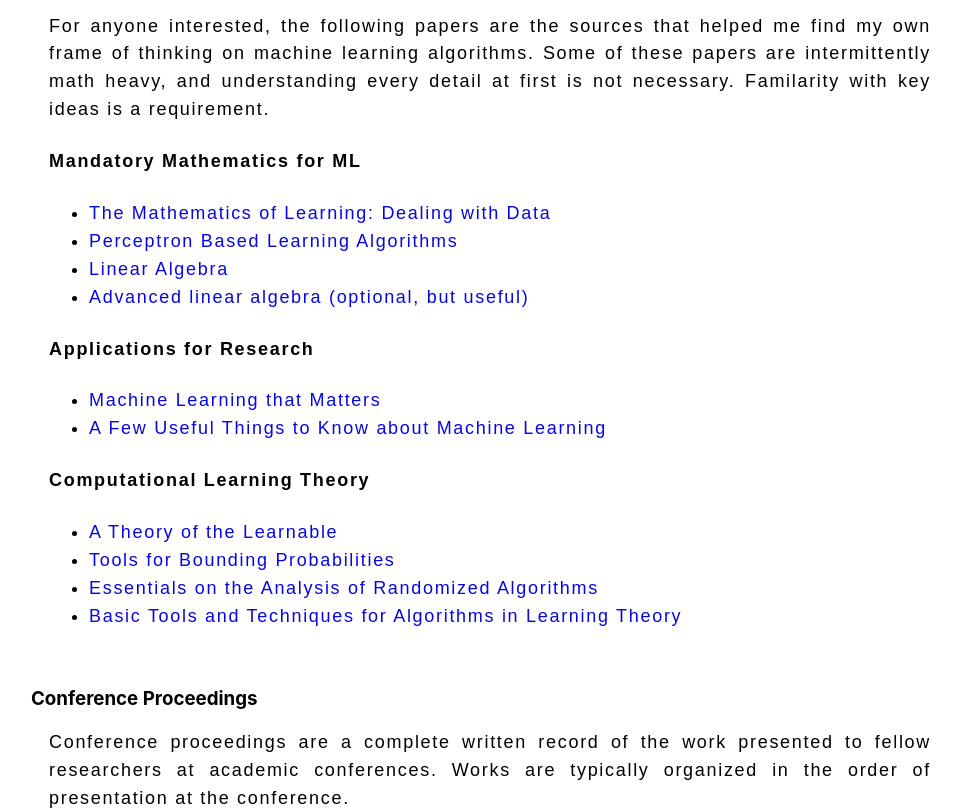
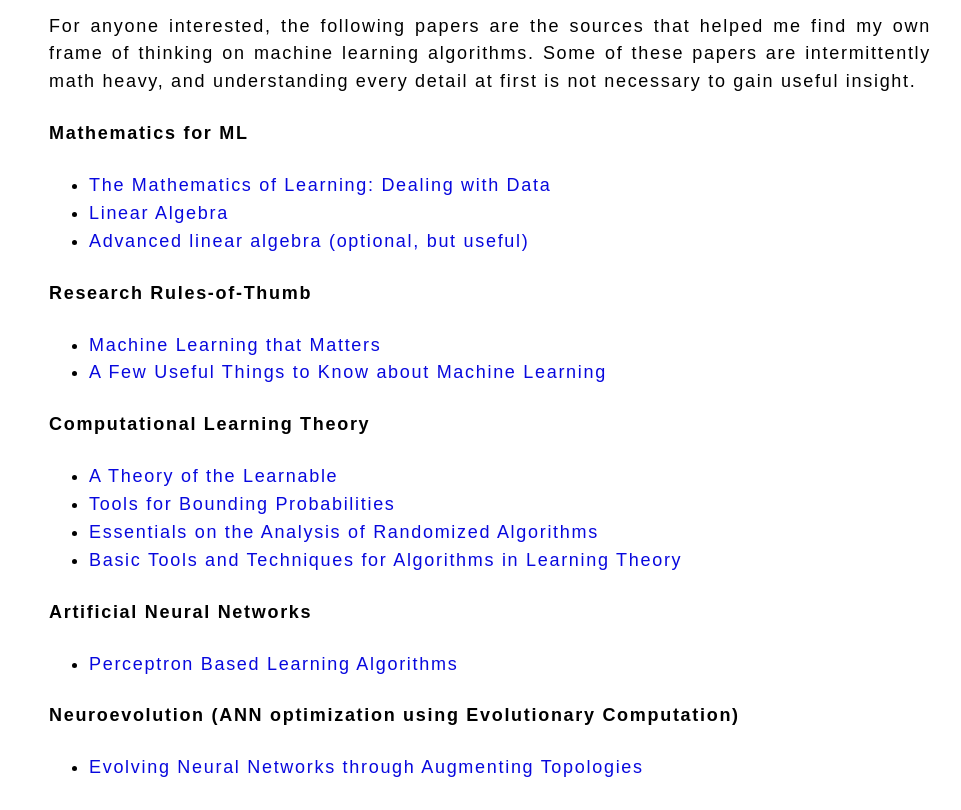
Before and after one commit to clay-curry/Website, a React (Create React App) app: page / in a window 1280 px wide. Shown: the part 1380-2190 px from the top of the page, without its empty margins (159-1120 px from the left). Built offline with nearby package versions, Linux system fonts and the light colour scheme.

Commit message:
styling fix for iphone browsers

```diff
--- a/src/pages/Home.tsx
+++ b/src/pages/Home.tsx
@@ -37,15 +37,15 @@ function AboutMe() {
 
     <h2>Research</h2>
       <div>
-        <p>Together with sofware engineers at the OKC Air Logistics Complex, my research focuses on modernizing <a href="https://www.faa.gov/air_traffic/technology/tbo/">Trajectory Based Operations</a> by leveraging recent advancements in big data processing.
-        Currently, we are attacking the problem of <a href="https://en.wikipedia.org/wiki/Data_fusion">data fusion</a>&#8212;combining multiple signals into one coherent picture&#8212;for <a href="https://en.wikipedia.org/wiki/Radiodetermination">distributed radiodetermination systems</a> using cutting-edge <a href="https://storage.googleapis.com/clayc-storage/ml.pdf">Machine Learning algorithms</a>.
+        <p>Together with sofware engineers at the OKC Air Logistics Complex, my research focuses on modernizing <a href="https://www.faa.gov/air_traffic/technology/tbo/">trajectory based operations</a> by leveraging recent advancements in big data processing.
+        Currently, we are attacking the problem of <a href="https://en.wikipedia.org/wiki/Data_fusion">data fusion</a>&#8212;combining multiple sources of information into one coherent picture&#8212;for <a href="https://en.wikipedia.org/wiki/Radiodetermination">distributed radiodetermination systems</a> using cutting-edge <a href="https://storage.googleapis.com/clayc-storage/ml.pdf">Machine Learning algorithms</a>.
         Such algorithms are favored for their ability continuously improve from examples by effectively self-learning patterns in data.
         For producing this data, we developed our own physics simulator and web scraping tools for aggregating histoical position data in the form of millions of <a href="https://www.faa.gov/nextgen/programs/adsb/">ADS-B messages</a>, equipped in every aircraft.
         Some open theoretical problems most important to our work are interpretability for sequential data, robustness, and learning under noise and class imbalance.
         </p>
 
         <p>Aside from my current research, I am deeply interested in all open problems in the mathematical foundations of self-learning algorithms.
-        Two areas that ignite me are methods for adversarially robust learning and methods for learning tasks charactarized by maps that are <a href='https://arxiv.org/abs/2203.06153'>equivariance with respect to symmetry groups</a> of identity-preserving transformations acting on the instance space.
+        Two areas that ignite me are methods for robust learning and methods for learning tasks charactarized by maps that are <a href='https://arxiv.org/abs/2203.06153'>equivariance with respect to symmetry groups</a> of identity-preserving transformations acting on the instance space.
         </p>
       </div>
   </Fragment>);
@@ -62,14 +62,13 @@ function References() {
     </h3>
     <p>
       For anyone interested, the following papers are the sources that helped me find my own frame of thinking on machine learning algorithms.
-      Some of these papers are intermittently math heavy, and understanding every detail at first is not necessary. Familarity with key ideas is a requirement.
-      <h4>Mandatory Mathematics for ML</h4>
+      Some of these papers are intermittently math heavy, and understanding every detail at first is not necessary to gain useful insight.
+      <h4>Mathematics for ML</h4>
       <ul>
         <li><a href="https://www.ams.org/notices/200305/fea-smale.pdf" rel={'noreferrer'} target="_blank">The Mathematics of Learning: Dealing with Data</a></li>
-        <li><a href="https://ieeexplore.ieee.org/document/80230" rel={'noreferrer'} target="_blank">Perceptron Based Learning Algorithms</a></li>
         <li><a href="https://storage.googleapis.com/clayc-storage/Linear%20Algebra%20Review%20and%20Reference.pdf">Linear Algebra</a></li>
         <li><a href="https://storage.googleapis.com/clayc-storage/multilinear.pdf">Advanced linear algebra (optional, but useful)</a></li>      </ul>
-      <h4>Applications for Research</h4>
+      <h4>Research Rules-of-Thumb</h4>
       <ul>
         <li><a href="http://www.diochnos.com/teaching/CS4033/2022S/ML_that_Matters.pdf" rel={'noreferrer'} target="_blank">Machine Learning that Matters</a></li>
         <li><a href="https://storage.googleapis.com/clayc-storage/ml.pdf" rel={'noreferrer'} target="_blank">A Few Useful Things to Know about Machine Learning</a></li>
@@ -80,6 +79,14 @@ function References() {
         <li><a href="http://www.diochnos.com/teaching/CS5970/2021F/Tools.pdf" rel={'noreferrer'} target="_blank">Tools for Bounding Probabilities</a></li>
         <li><a href="http://www.diochnos.com/teaching/CS5970/2021F/essentials.pdf">Essentials on the Analysis of Randomized Algorithms</a></li>
         <li><a href="http://www.diochnos.com/teaching/CS4033/2022S/IntroLearning.pdf">Basic Tools and Techniques for Algorithms in Learning Theory</a></li>
+      </ul>
+      <h4>Artificial Neural Networks</h4>
+      <ul>
+        <li><a href="https://ieeexplore.ieee.org/document/80230" rel={'noreferrer'} target="_blank">Perceptron Based Learning Algorithms</a></li>
+      </ul>
+      <h4>Neuroevolution (ANN optimization using Evolutionary Computation)</h4>
+      <ul>
+        <li><a href="http://nn.cs.utexas.edu/downloads/papers/stanley.ec02.pdf">Evolving Neural Networks through Augmenting Topologies</a></li>
       </ul>
     </p>
     <br />
--- a/src/styles/navbar.css
+++ b/src/styles/navbar.css
@@ -65,3 +65,24 @@
 .buttons-container a:focus {
   text-decoration: underline;
 }
+
+
+
+/*IPhone x adapter*/
+@media only screen and (device-width: 375px) and (device-height: 812px) and (-webkit-device-pixel-ratio: 3) {
+  .fixed-bottom{
+  bottom: 37px;
+  }
+ }
+ /*IPhone XS Max adapter*/
+ @media only screen and (device-width: 414px) and (device-height: 896px) and (-webkit-device-pixel-ratio:3) {
+  .fixed-bottom{
+  bottom: 37px;
+  }
+ }
+ /*IPhone XR Max adapter*/
+ @media only screen and (device-width: 414px) and (device-height: 896px) and (-webkit-device-pixel-ratio:2) {
+  .fixed-bottom{
+  bottom: 37px;
+  }
+ }
```
